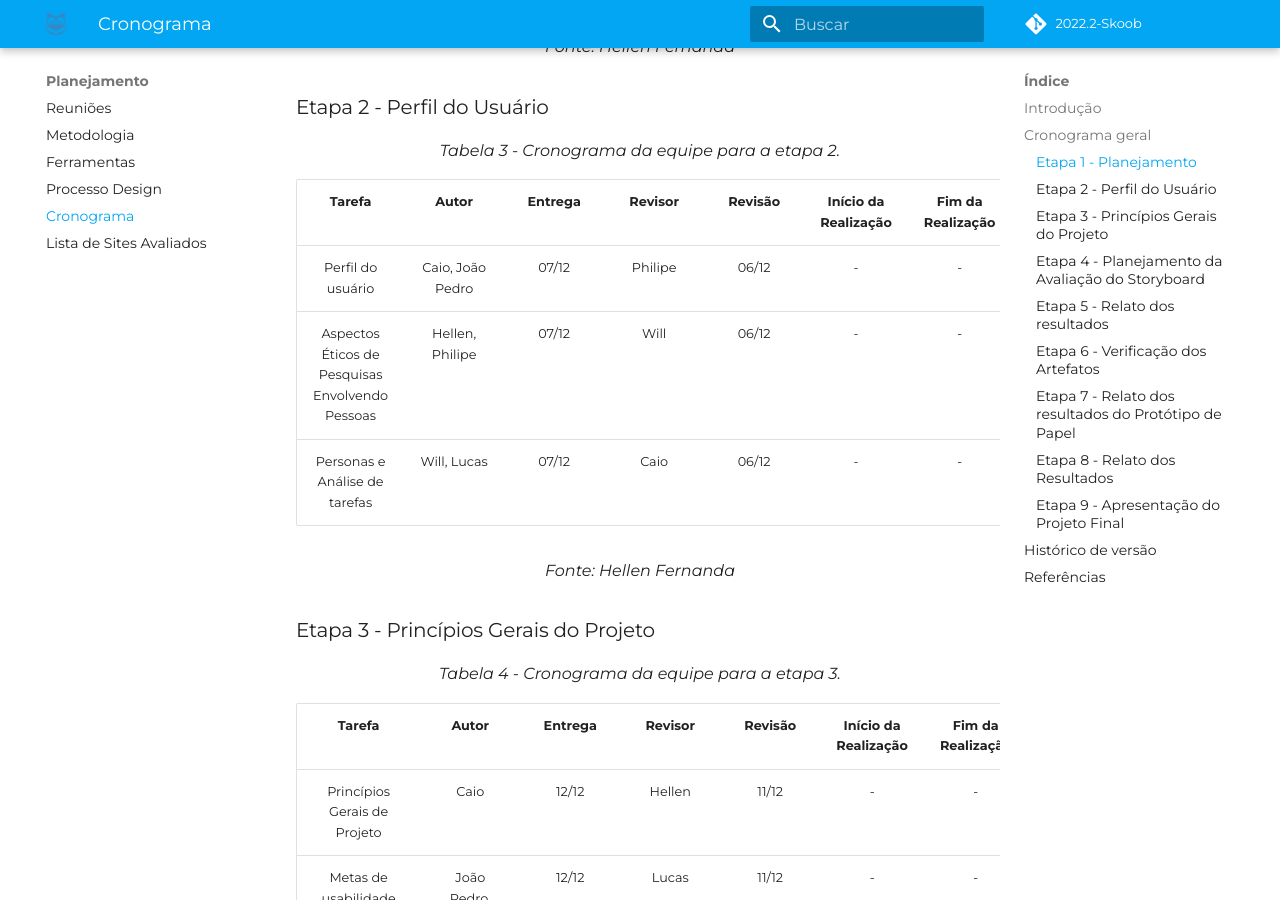
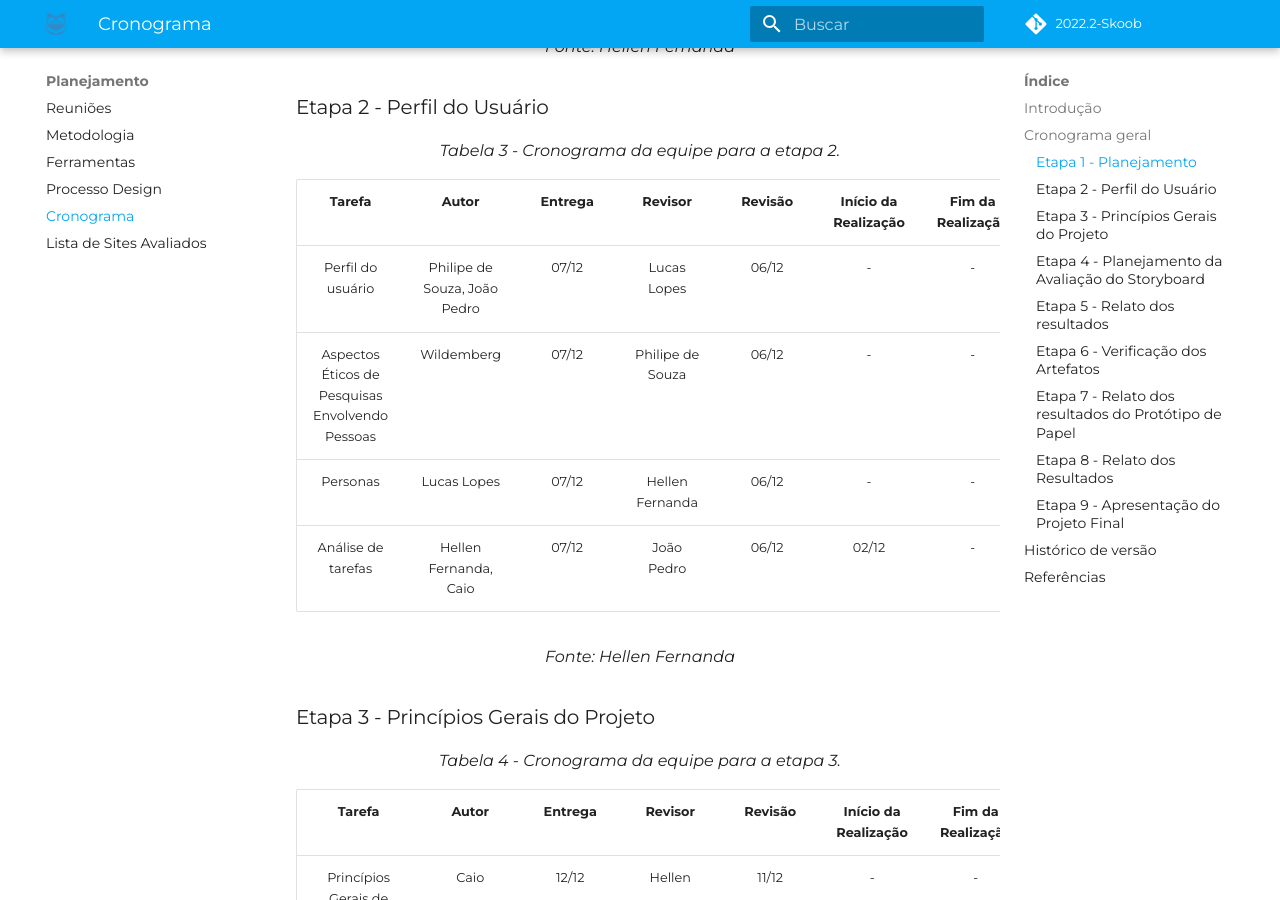
Before and after one commit to Interacao-Humano-Computador/2022.2-Skoob, an MkDocs documentation site: the page built from docs/planejamento/cronograma.md, in a window 1280 px wide and 900 px high, scrolled down 2618 px. Built offline with MkDocs 1.6.1 and Material for MkDocs 9.7.7, drawn with Linux system fonts in a browser that asks for light colours; some web fonts are replaced; comment, search, counter and statistics services are not loaded.

Commit message:
Criação da analise da analise de tarefas

```diff
--- a/docs/planejamento/cronograma.md
+++ b/docs/planejamento/cronograma.md
@@ -5,6 +5,7 @@
 <p align="justify">&emsp;&emsp;O cronograma é uma ferramenta que tem como objetivo organizar as atividades, os recursos e os prazos de um projeto de forma visual, neste caso, em tabelas. Os cronogramas a seguir foram construídos a partir das datas e prazos disponibilizados no cronograma do semestre letivo (2022.2) da disciplina.</p>
 
 ## Cronograma geral
+
 <figcaption align="center">Tabela 1 - Cronograma geral da equipe.</figcaption>
 
 | Etapa |                   Título                    |                                                                                                                                   Descrição                                                                                                                                    | Entrega | Apresentação |
@@ -33,7 +34,7 @@
 |                Cronograma                 | Hellen Fernanda  |  19/11  |         Lucas Lopes         |  21/11  |        15/11         |       16/11       |
 | Lista de sites avaliados e site escolhido |    Caio Vitor    |  19/11  |      Phelipe de Souza       |  21/11  |        21/11         |       17/11       |
 |          Ferramentas do Projeto           |    João Pedro    |  19/11  |      Wildemberg Sales       |  21/11  |        21/11         |       15/11       |
-|        Processo de Design adotado         |    João Pedro    |  19/11  |         Caio Vitor          |  21/11  |        06/11         |        15/11        |
+|        Processo de Design adotado         |    João Pedro    |  19/11  |         Caio Vitor          |  21/11  |        06/11         |       15/11       |
 |          Atas das Reuniões 1 e 2          |   Lucas Lopes    |  19/11  |         Caio Vitor          |  21/11  |        15/11         |       17/11       |
 
 <figcaption align="center">Fonte: Hellen Fernanda</figcaption>
@@ -42,11 +43,12 @@
 
 <figcaption align="center">Tabela 3 - Cronograma da equipe para a etapa 2.</figcaption>
 
-|                     Tarefa                      |      Autor       | Entrega | Revisor | Revisão | Início da Realização | Fim da Realização |
-| :---------------------------------------------: | :--------------: | :-----: | :-----: | :-----: | :------------------: | :---------------: |
-|                Perfil do usuário                | Caio, João Pedro |  07/12  | Philipe |  06/12  |          -           |         -         |
-| Aspectos Éticos de Pesquisas Envolvendo Pessoas | Hellen, Philipe  |  07/12  |  Will   |  06/12  |          -           |         -         |
-|          Personas e Análise de tarefas          |   Will, Lucas    |  07/12  |  Caio   |  06/12  |          -           |         -         |
+|                     Tarefa                      |            Autor             | Entrega |     Revisor      | Revisão | Início da Realização | Fim da Realização |
+| :---------------------------------------------: | :--------------------------: | :-----: | :--------------: | :-----: | :------------------: | :---------------: |
+|                Perfil do usuário                | Philipe de Souza, João Pedro |  07/12  |   Lucas Lopes    |  06/12  |          -           |         -         |
+| Aspectos Éticos de Pesquisas Envolvendo Pessoas |          Wildemberg          |  07/12  | Philipe de Souza |  06/12  |          -           |         -         |
+|                    Personas                     |         Lucas Lopes          |  07/12  | Hellen Fernanda  |  06/12  |          -           |         -         |
+|               Análise de tarefas                |    Hellen Fernanda, Caio     |  07/12  |    João Pedro    |  06/12  |        02/12         |         -         |
 
 <figcaption align="center">Fonte: Hellen Fernanda</figcaption>
 
--- a/mkdocs.yml
+++ b/mkdocs.yml
@@ -28,9 +28,11 @@
       - Cronograma: planejamento/cronograma.md
       - Lista de Sites Avaliados: planejamento/SitesAvaliados.md
   - Analise de Requisitos:
-      - Caract. da Plataforma: analise-de-requisitos/caracteristicas-da-plataforma.md
+      - Analise de Tarefas: analise-de-requisitos/analise-de-tarefas.md
       - Aspectos Éticos: analise-de-requisitos/aspectos-eticos.md
       - Personas: analise-de-requisitos/personas.md
+      - Caract. da Plataforma: analise-de-requisitos/caracteristicas-da-plataforma.md
+
   - Atas das Reuniões:
       - Reunião 1 - 15/11/2022: atas-das-reunioes/reuniao1.md
       - Reunião 2 - 17/11/2022: atas-das-reunioes/reuniao2.md
```
Also changed, not shown: docs/analise-de-requisitos/analise-de-tarefas.md (added, +40 -0 lines).
